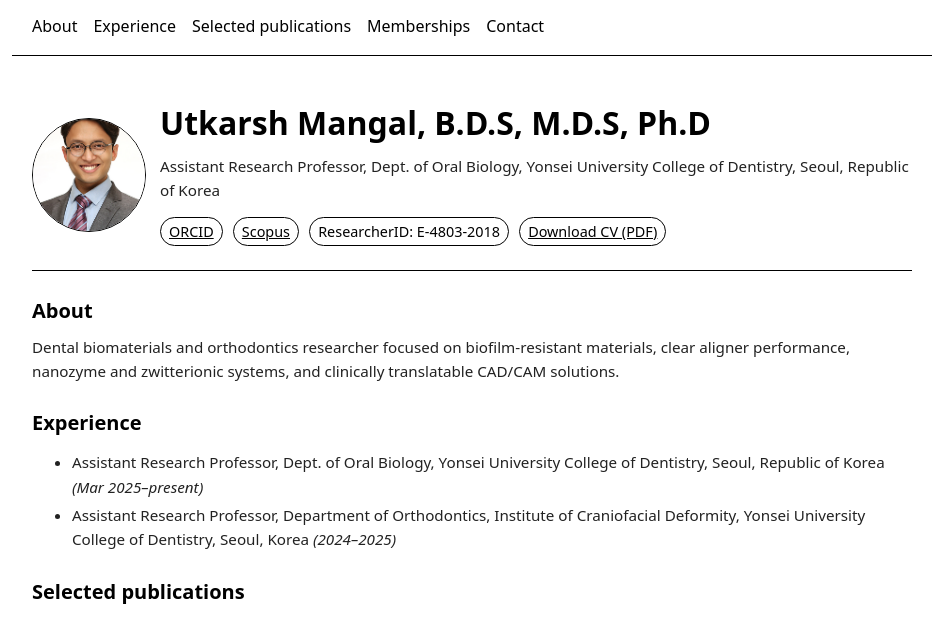
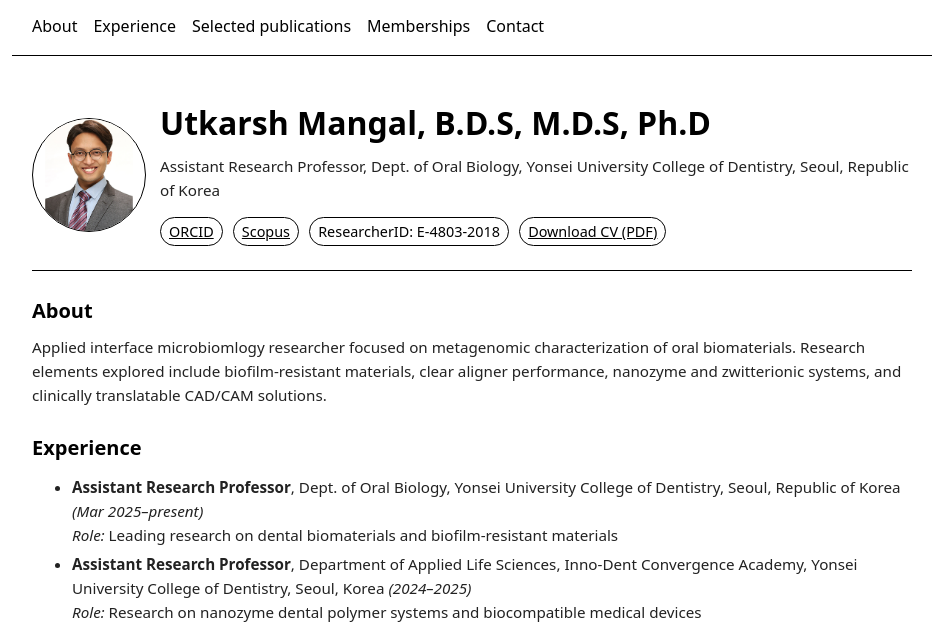
Before and after one commit to utkmangal/utkmangal, a Jekyll site: the page built from index.md, in a window 1280 px wide. Shown: the top 631 px of the page, without its empty margins (168-1111 px from the left). Built offline with Jekyll 4.4.1, drawn with Linux system fonts in a browser that asks for light colours; our own code applies the rules of GitHub Pages for plain Markdown files; some of the changed text lies outside the part shown.

Commit message:
Enhance experience section with detailed roles and research projects from CV

```diff
--- a/index.md
+++ b/index.md
@@ -18,7 +18,7 @@
 nav{max-width:var(--max);margin:0 auto;padding:14px 20px;border-bottom:1px solid #000;display:flex;gap:16px;flex-wrap:wrap}
 nav a{text-decoration:none;border-bottom:1px solid transparent} nav a:hover{border-color:#000}
 .hero{display:grid;grid-template-columns:96px 1fr;gap:16px;align-items:center}
-.avatar{width:96px;height:96px;border-radius:50%;object-fit:cover;border:1px solid #000}
+.avatar{width:96px;height:96px;border-radius:50%;object-fit:contain;border:1px solid #000;background:#fff}
 @media (min-width:760px){.hero{grid-template-columns:112px 1fr}.avatar{width:112px;height:112px}}
 .pubs{display:grid;gap:16px}
 @media (min-width:760px){.pubs{grid-template-columns:repeat(2,1fr)}}
@@ -57,15 +57,23 @@
   <section id="about">
     <h2>About</h2>
     <p class="small">
-      Dental biomaterials and orthodontics researcher focused on biofilm-resistant materials, clear aligner performance, nanozyme and zwitterionic systems, and clinically translatable CAD/CAM solutions.
+      Applied interface microbiomlogy researcher focused on metagenomic characterization of oral biomaterials. Research elements explored include biofilm-resistant materials, clear aligner performance, nanozyme and zwitterionic systems, and clinically translatable CAD/CAM solutions.
     </p>
   </section>
 
   <section id="experience">
     <h2>Experience</h2>
     <ul class="list-tight small">
-      <li>Assistant Research Professor, Dept. of Oral Biology, Yonsei University College of Dentistry, Seoul, Republic of Korea <em>(Mar 2025–present)</em></li>
-      <li>Assistant Research Professor, Department of Orthodontics, Institute of Craniofacial Deformity, Yonsei University College of Dentistry, Seoul, Korea <em>(2024–2025)</em></li>
+      <li><strong>Assistant Research Professor</strong>, Dept. of Oral Biology, Yonsei University College of Dentistry, Seoul, Republic of Korea <em>(Mar 2025–present)</em>
+        <br><em>Role:</em> Leading research on dental biomaterials and biofilm-resistant materials</li>
+      <li><strong>Assistant Research Professor</strong>, Department of Applied Life Sciences, Inno-Dent Convergence Academy, Yonsei University College of Dentistry, Seoul, Korea <em>(2024–2025)</em>
+        <br><em>Role:</em> Research on nanozyme dental polymer systems and biocompatible medical devices</li>
+      <li><strong>Assistant Research Professor</strong>, Department of Orthodontics, Institute of Craniofacial Deformity, Yonsei University College of Dentistry, Seoul, Korea <em>(2024–2025)</em>
+        <br><em>Role:</em> Development of biofilm-repellent dental CAD/CAM blocks and anti-cariogenic bioactive cement</li>
+      <li><strong>Post-doctoral Research Fellow</strong>, Department of Orthodontics, Institute of Craniofacial Deformity, Yonsei University College of Dentistry, Seoul, Korea <em>(2022–2023)</em>
+        <br><em>Projects:</em> Antifouling and bioactive dental biomaterials using zwitterionic network modifiers</li>
+      <li><strong>Ph.D. Researcher</strong>, Department of Orthodontics, Institute of Craniofacial Deformity, Yonsei University College of Dentistry, Seoul, Korea <em>(2019–2022)</em>
+        <br><em>Projects:</em> AI-based autodiagnosis of malocclusion, automated digital calibration systems, zwitterionic dental biomaterials research</li>
     </ul>
   </section>
 
```
